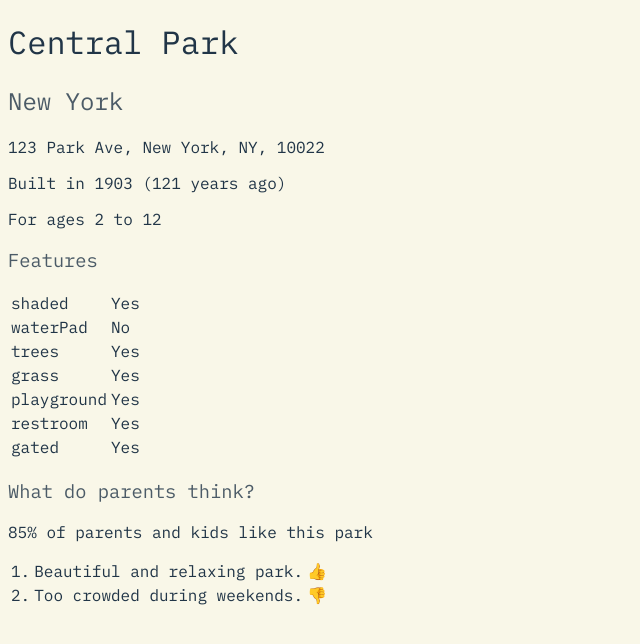
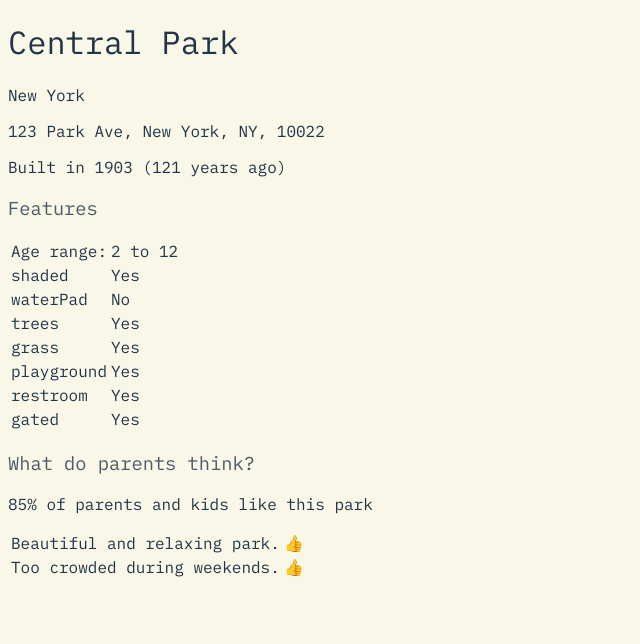
Before and after one commit to mreed4/seesaw, a React (Vite) app: page /parks/boston/4 in a window 1280 px wide. Shown: the top 644 px of the page, without its empty margins (0-640 px from the left). Built offline with nearby package versions, Linux system fonts and the light colour scheme.

Commit message:
Refactor to context

```diff
--- a/src/App.jsx
+++ b/src/App.jsx
@@ -1,23 +1,12 @@
 import "./App.css";
-import parks from "./data";
-import { useParkLogic } from "./useParkLogic";
+import { ParkProvider } from "./ParkContext";
 import { ParkPage } from "./ParkPage";
 
 function App() {
-  const { parkBuilt, getAgeOfPark, features, address, city, name, ageRange, percentage, feedback } = useParkLogic(parks);
-
   return (
-    <ParkPage
-      name={name}
-      address={address}
-      city={city}
-      parkBuilt={parkBuilt}
-      getAgeOfPark={getAgeOfPark}
-      features={features}
-      ageRange={ageRange}
-      percentage={percentage}
-      feedback={feedback}
-    />
+    <ParkProvider>
+      <ParkPage />
+    </ParkProvider>
   );
 }
 
--- /dev/null
+++ b/src/ParkContext.jsx
@@ -0,0 +1,15 @@
+import { createContext, useContext } from "react";
+import { useParkLogic } from "./useParkLogic";
+import parks from "./data";
+
+const ParkContext = createContext();
+
+export const ParkProvider = ({ children }) => {
+  const parkData = useParkLogic(parks);
+
+  return <ParkContext.Provider value={parkData}>{children}</ParkContext.Provider>;
+};
+
+export const useParkContext = () => {
+  return useContext(ParkContext);
+};
--- a/src/ParkPage.jsx
+++ b/src/ParkPage.jsx
@@ -1,17 +1,25 @@
 /* eslint-disable react/prop-types */
 
-export const ParkPage = ({ name, address, city, parkBuilt, getAgeOfPark, features, ageRange, percentage, feedback }) => (
+import { useParkContext } from "./ParkContext";
+
+export const ParkPage = () => {
+  const { name, address, city, parkBuilt, getAgeOfPark, features, ageRange, percentage, feedback } = useParkContext();
+
+  return (
     <>
       <h1>{name}</h1>
-    <h2>{city}</h2> {/* Display the city */}
+      <p>{city}</p>
       <p>{address.join(", ")}</p>
       <p>
         Built in {parkBuilt} {getAgeOfPark(parkBuilt)}
       </p>
-    <p>For ages {ageRange}</p>
       <h3>Features</h3>
       <table>
         <tbody>
+          <tr>
+            <td>Age range:</td>
+            <td>{ageRange}</td>
+          </tr>
           {Object.entries(features).map(([key, value], i) => (
             <tr key={i}>
               <td>{key}</td>
@@ -24,14 +32,14 @@ export const ParkPage = ({ name, address, city, parkBuilt, getAgeOfPark, feature
       <p>{percentage}% of parents and kids like this park</p>
       <table>
         <tbody>
-        {feedback.map(({ id, userId, review, rating }, i) => (
+          {feedback.map(({ id, userId, review, rating }) => (
             <tr key={`${id}_${userId}`}>
-            <td>{`${i + 1}. `}</td>
               <td>{review}</td>
-            <td>{rating === "Like" ? "👍" : "👎"}</td>
+              <td>{rating ? "👍" : "👎"}</td>
             </tr>
           ))}
         </tbody>
       </table>
     </>
   );
+};
--- a/src/index.css
+++ b/src/index.css
@@ -28,6 +28,11 @@ body {
   justify-content: center;
   min-width: 320px;
   min-height: 100vh; */
+  /* margin: 0;
+  height: 100vh;
+  background: linear-gradient(90deg, red, orange, yellow, green, blue, indigo, violet);
+  background-size: 100% 100%;
+  animation: rainbowColorChange 1s linear infinite; */
 }
 
 h1,
@@ -65,3 +70,42 @@ h3 {
   font-weight: 400;
   font-style: italic;
 }
+
+@keyframes rainbowAnimation {
+  0% {
+    background-position: 0% 50%;
+  }
+  50% {
+    background-position: 100% 50%;
+  }
+  100% {
+    background-position: 0% 50%;
+  }
+}
+
+@keyframes rainbowColorChange {
+  0% {
+    background: red;
+  }
+  14% {
+    background: orange;
+  }
+  28% {
+    background: yellow;
+  }
+  42% {
+    background: green;
+  }
+  57% {
+    background: blue;
+  }
+  71% {
+    background: indigo;
+  }
+  85% {
+    background: violet;
+  }
+  100% {
+    background: red;
+  }
+}
--- a/src/useParkLogic.jsx
+++ b/src/useParkLogic.jsx
@@ -47,7 +47,7 @@ export const useParkLogic = (parks) => {
     park,
     setPark,
     percentage,
-    parkBuilt: parks[park]?.yearBuilt ?? "unknown year",
+    parkBuilt: parks[park]?.yearBuilt,
     features: parks[park]?.features ?? {},
     address,
     city,
@@ -56,7 +56,7 @@ export const useParkLogic = (parks) => {
     feedback: parks[park]?.feedback ?? [],
     getAgeOfPark: (yearBuilt) => {
       const currentYear = new Date().getFullYear();
-      if (!yearBuilt) return "";
+      if (!yearBuilt) return "unknown year";
       if (yearBuilt === currentYear) return "(this year 🎉)";
       if (currentYear - yearBuilt === 1) return "(last year)";
       return `(${currentYear - yearBuilt} years ago)`;
```
Lines whose indentation alone changed are shown as unchanged.
